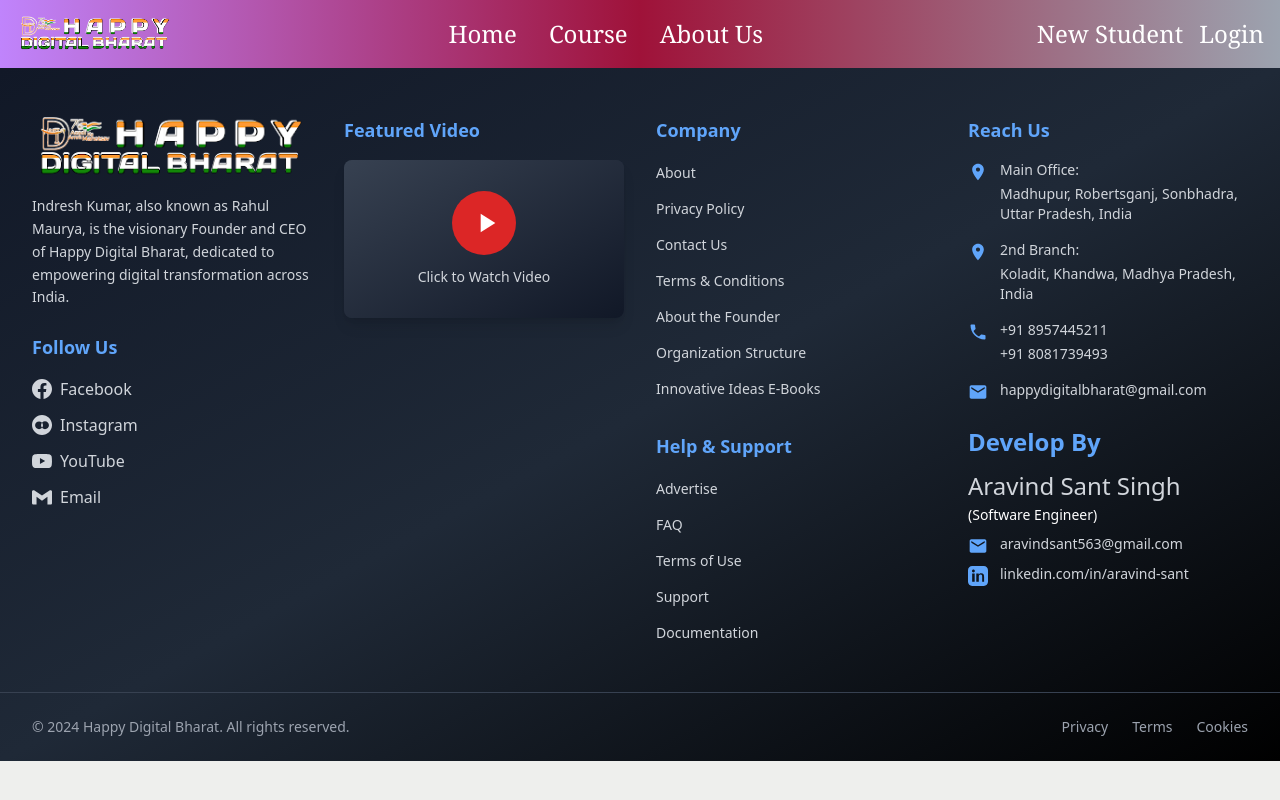
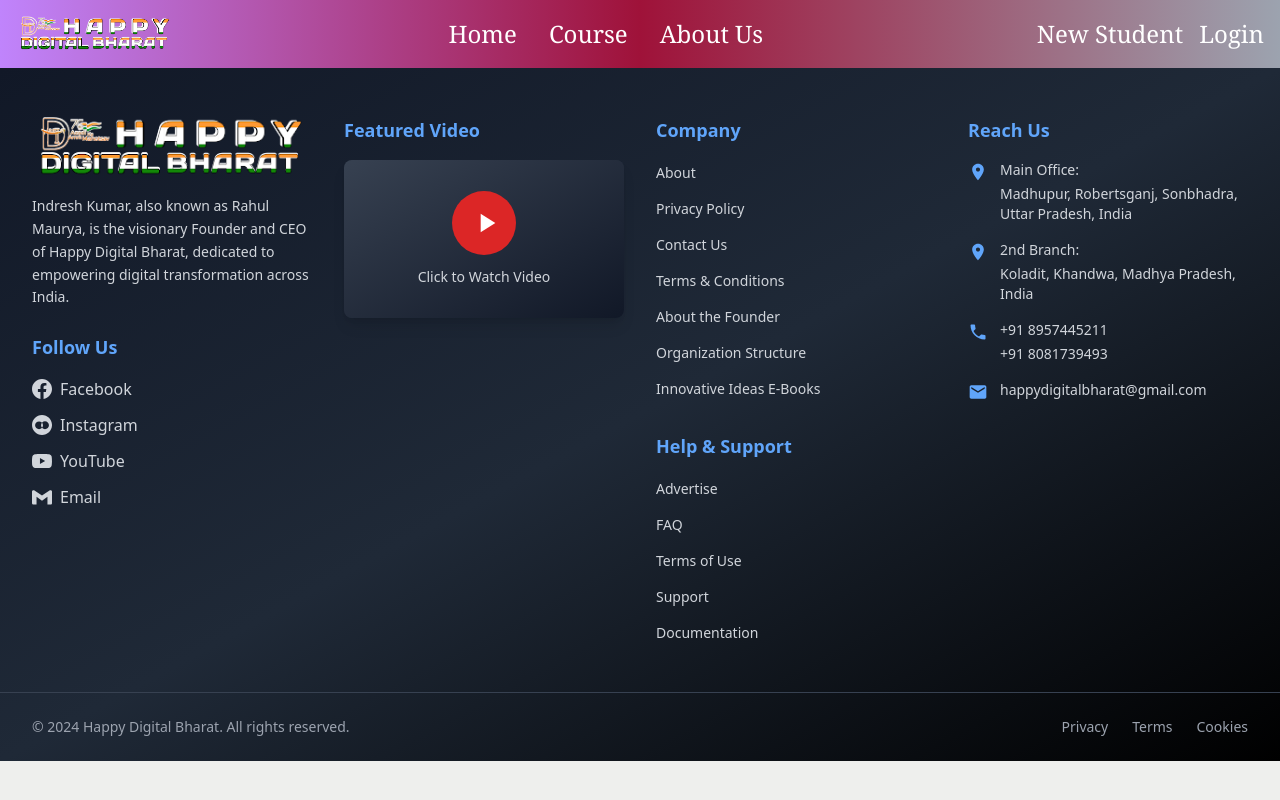
Before and after one commit to Santaravind/Edutech_Frontend, a React (Vite) app in the folder classes/: page /home in a window 1280 px wide. Built offline with nearby package versions, Linux system fonts and the light colour scheme.

Commit message:
Home book link and footer changes !!!

```diff
--- a/classes/src/component/pages/Footer.jsx
+++ b/classes/src/component/pages/Footer.jsx
@@ -277,7 +277,7 @@
                 </a>
               </li>
             </ul>
-            <div className="mt-6">
+            {/* <div className="mt-6">
               <h1 className="text-blue-400 text-2xl font-semibold">
                 Develop By
               </h1>
@@ -336,7 +336,7 @@
                   </a>
                 </li>
               </ul>
-            </div>
+            </div> */}
           </div>
         </div>
       </div>
@@ -344,7 +344,7 @@
       {/* Bottom Footer */}
       <div className="border-t border-gray-700">
         <div className="max-w-7xl mx-auto px-4 sm:px-6 lg:px-8 py-6">
-          <div className="flex flex-col md:flex-row justify-between items-center space-y-4 md:space-y-0">
+          <div className="flex flex-col md:flex-row justify-between  items-center space-y-4 md:space-y-0">
             <div className="text-gray-400 text-sm">
               © 2024 Happy Digital Bharat. All rights reserved.
             </div>
--- a/classes/src/component/pages/Home.jsx
+++ b/classes/src/component/pages/Home.jsx
@@ -34,7 +34,7 @@
 
  const handleBook = (e) => {
   e.preventDefault();
-  window.open("https://www.happydigitalbharat.com/", "_blank");
+  window.open("https://happydigitalbharatcom.blogspot.com/", "_blank");
      };
 
      const handleCourse=(e)=>{
```
